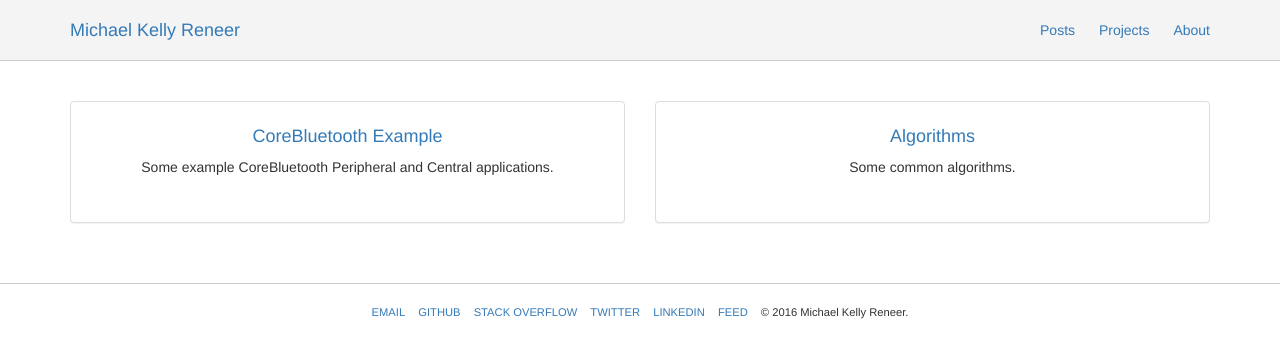
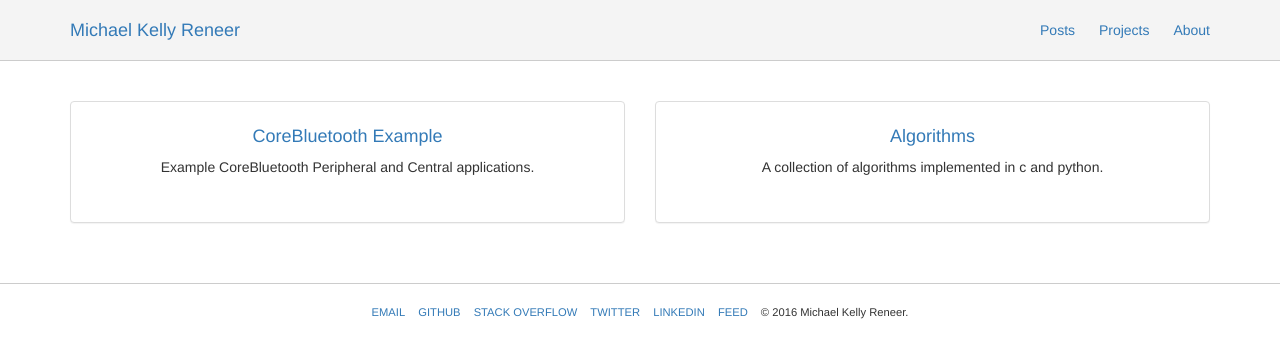
Before and after one commit to michaelreneer/michaelreneer.github.io, a Jekyll site: the page built from projects/index.html, in a window 1280 px wide. Shown: the top 358 px of the page. Built offline with Jekyll 4.4.1, drawn with Linux system fonts in a browser that asks for light colours.

Commit message:
Change project descriptions.

```diff
--- a/_data/projects.yml
+++ b/_data/projects.yml
@@ -1,7 +1,7 @@
 - title: CoreBluetooth Example
   url: https://github.com/michaelreneer/CoreBluetoothExample
-  description: Some example CoreBluetooth Peripheral and Central applications.
+  description: Example CoreBluetooth Peripheral and Central applications.
 
 - title: Algorithms
-  url: https://github.com/michaelreneer/Algorithms
-  description: Some common algorithms.
+  url: https://github.com/michaelreneer/algorithms
+  description: A collection of algorithms implemented in c and python.
```
